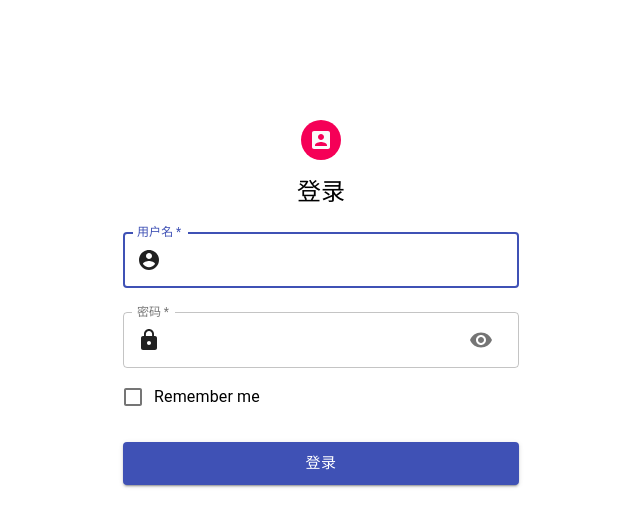
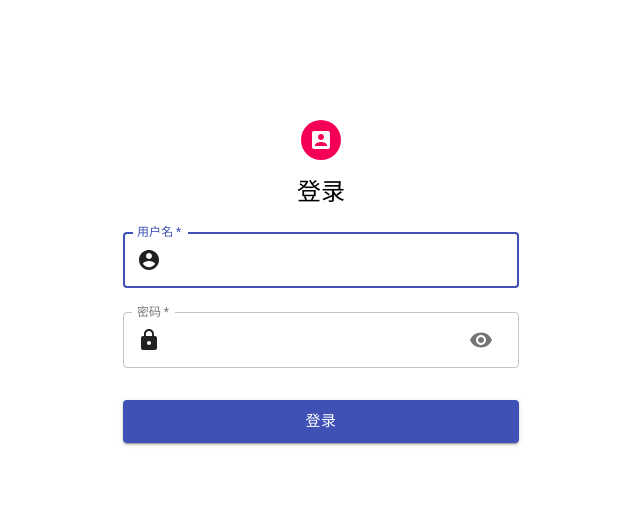
Before and after one commit to ZionDoki/AwesomeDetector, a React (Create React App) app: page /login in a window 1280 px wide. Shown: the top 526 px of the page, without its empty margins (319-959 px from the left). Built offline with nearby package versions, Linux system fonts and the light colour scheme.

Commit message:
移除remember选项框

```diff
--- a/src/login/index.js
+++ b/src/login/index.js
@@ -117,10 +117,10 @@ export default function Login(props) {
                             ),
                         }}
                     />
-                    <FormControlLabel
+                    {/* <FormControlLabel
                         control={<Checkbox value='remember' color='primary' checked={values.remember} onChange={handleChange('remember')} />}
                         label='Remember me'
-                    />
+                    /> */}
                     <Button
                         type='submit'
                         size='large'
```
